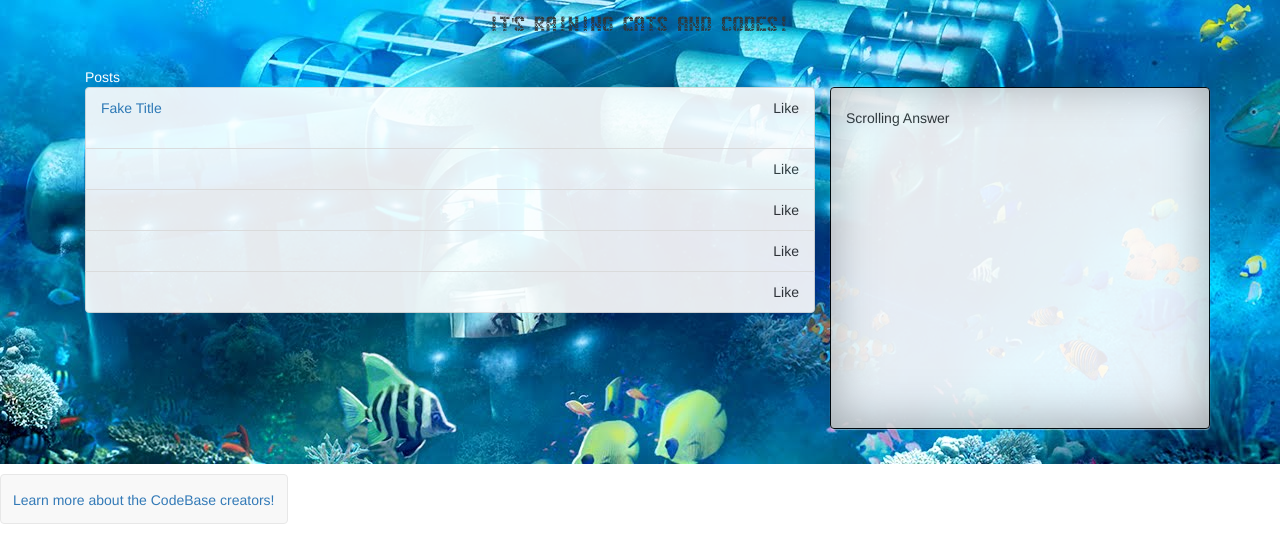
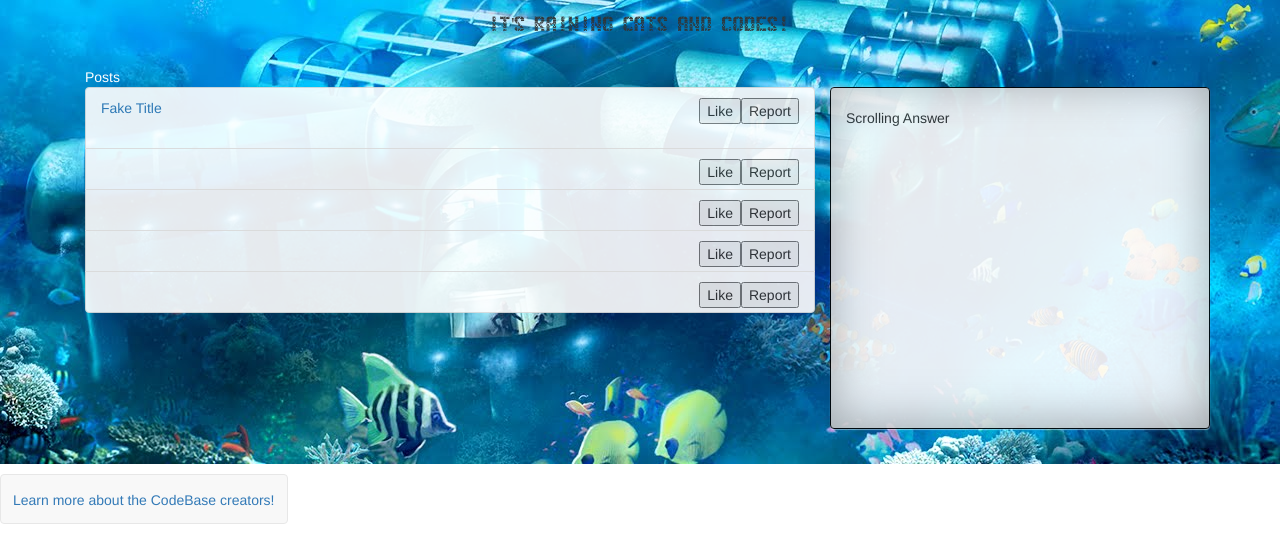
Before and after one commit to Jimbob0/Hackathon_CodeBase, a website: page public/index.html in a window 1280 px wide. Shown: the part 256-800 px from the top of the page. Drawn offline with nearby package versions, Linux system fonts and the light colour scheme.

Commit message:
more buttons
buttons on buttons

```diff
--- a/public/css/homestyle.css
+++ b/public/css/homestyle.css
@@ -112,4 +112,9 @@ body {
 	float: right;
 	background-image: url(../img/underwater-header.jpg);
 }
+
+.report {
+	float: right;
+}
+
 /* Start http://www.cursors-4u.com */ body, a:hover {cursor: url(http://cur.cursors-4u.net/nature/nat-7/nat630.cur), progress !important;} /* End http://www.cursors-4u.com */
--- a/public/index.html
+++ b/public/index.html
@@ -83,10 +83,6 @@
     </div><!-- /.navbar-collapse -->
   </div><!-- /.container-fluid -->
 </nav>
-
-
-
-
 	<div class="back">
 		<div>
 			<a href="/logout">
@@ -102,19 +98,24 @@
 				<font color="white">Posts</font>
 				<ul class="list-group" id="post_list">
 	  				<li class="list-group-item"><a id="dummypost">Fake Title</a>
-	  					<div class="check">Like</div>
+	  					<div class="check" id="report"><button>Report</button></div>
+	  					<div class="check"><button>Like</button></div>
 	  				</li>
 	  				<li class="list-group-item">
-	  					<div class="check">Like</div>
+	  					<div class="check" id="report"><button>Report</button></div>
+	  					<div class="check"><button>Like</button></div>
 	  				</li>
 	  				<li class="list-group-item">
-	  					<div class="check">Like</div>
+	  					<div class="check" id="report"><button>Report</button></div>
+	  					<div class="check"><button>Like</button></div>
 	  				</li>
 	  				<li class="list-group-item">
-	  					<div class="check">Like</div>
+	  					<div class="check" id="report"><button>Report</button></div>
+	  					<div class="check"><button>Like</button></div>
 	  				</li>
 	  				<li class="list-group-item">
-	  					<div class="check">Like</div>
+	  					<div class="check" id="report"><button>Report</button></div>
+	  					<div class="check"><button>Like</button></div>
 	  				</li>
 				</ul>
 			</div>
```
